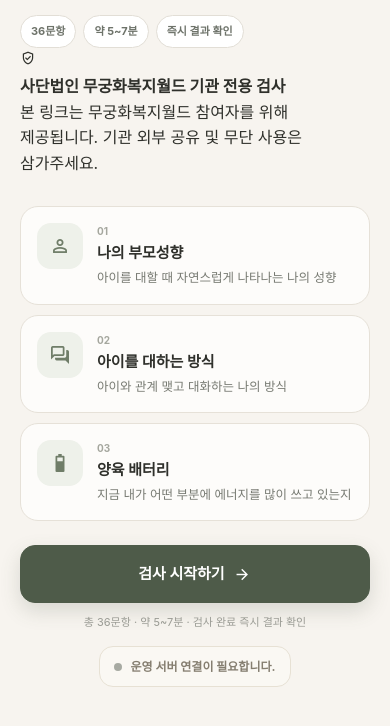
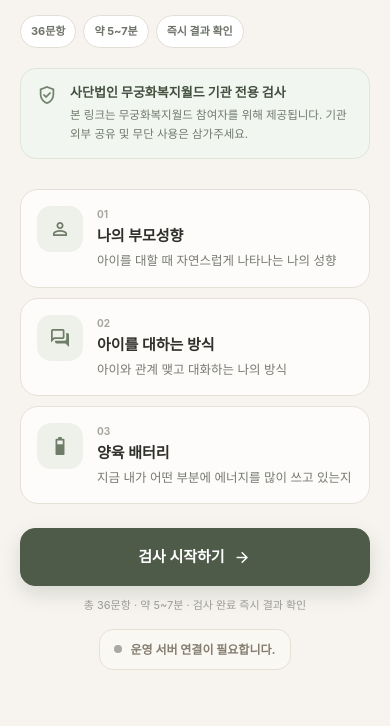
Before and after one commit to choiseonmi/maeumsai-parent-test, a plain HTML site: page index.html in a window 390 px wide. Shown: the part 264-990 px from the top of the page. Drawn offline with nearby package versions, Linux system fonts and the light colour scheme.

Commit message:
Style institution-only notice

```diff
--- a/css/style.css
+++ b/css/style.css
@@ -2742,3 +2742,58 @@ img{
 @keyframes maeumsai-spin{
     to{ transform:rotate(360deg); }
 }
+
+
+/* =========================================
+   기관 전용 안내
+========================================= */
+.institution-only-notice{
+    display:flex;
+    align-items:flex-start;
+    gap:12px;
+    max-width:620px;
+    margin:24px auto 0;
+    padding:16px 18px;
+    border:1px solid #DDE6D9;
+    border-radius:18px;
+    background:#F2F6F0;
+    color:#53614F;
+    text-align:left;
+}
+
+.institution-only-notice .material-symbols-outlined{
+    margin-top:1px;
+    font-size:22px;
+    color:#71836D;
+}
+
+.institution-only-notice strong{
+    display:block;
+    margin-bottom:4px;
+    font-size:14px;
+    line-height:1.45;
+    color:#43503F;
+}
+
+.institution-only-notice p{
+    margin:0;
+    font-size:12px;
+    line-height:1.65;
+    color:#71796D;
+}
+
+@media (max-width:640px){
+    .institution-only-notice{
+        margin-top:20px;
+        padding:14px 15px;
+        border-radius:16px;
+    }
+
+    .institution-only-notice strong{
+        font-size:13px;
+    }
+
+    .institution-only-notice p{
+        font-size:11.5px;
+    }
+}
```
